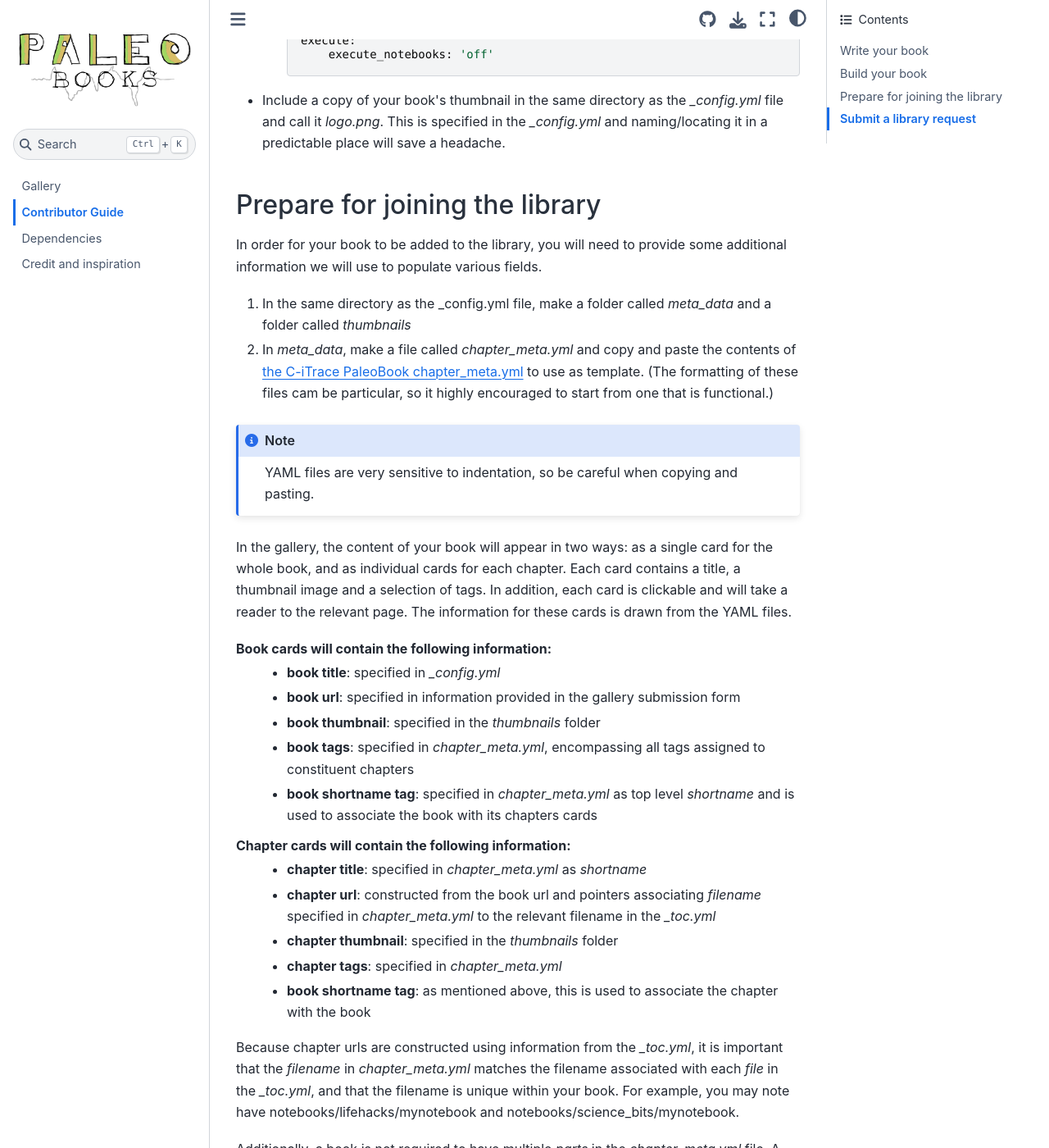
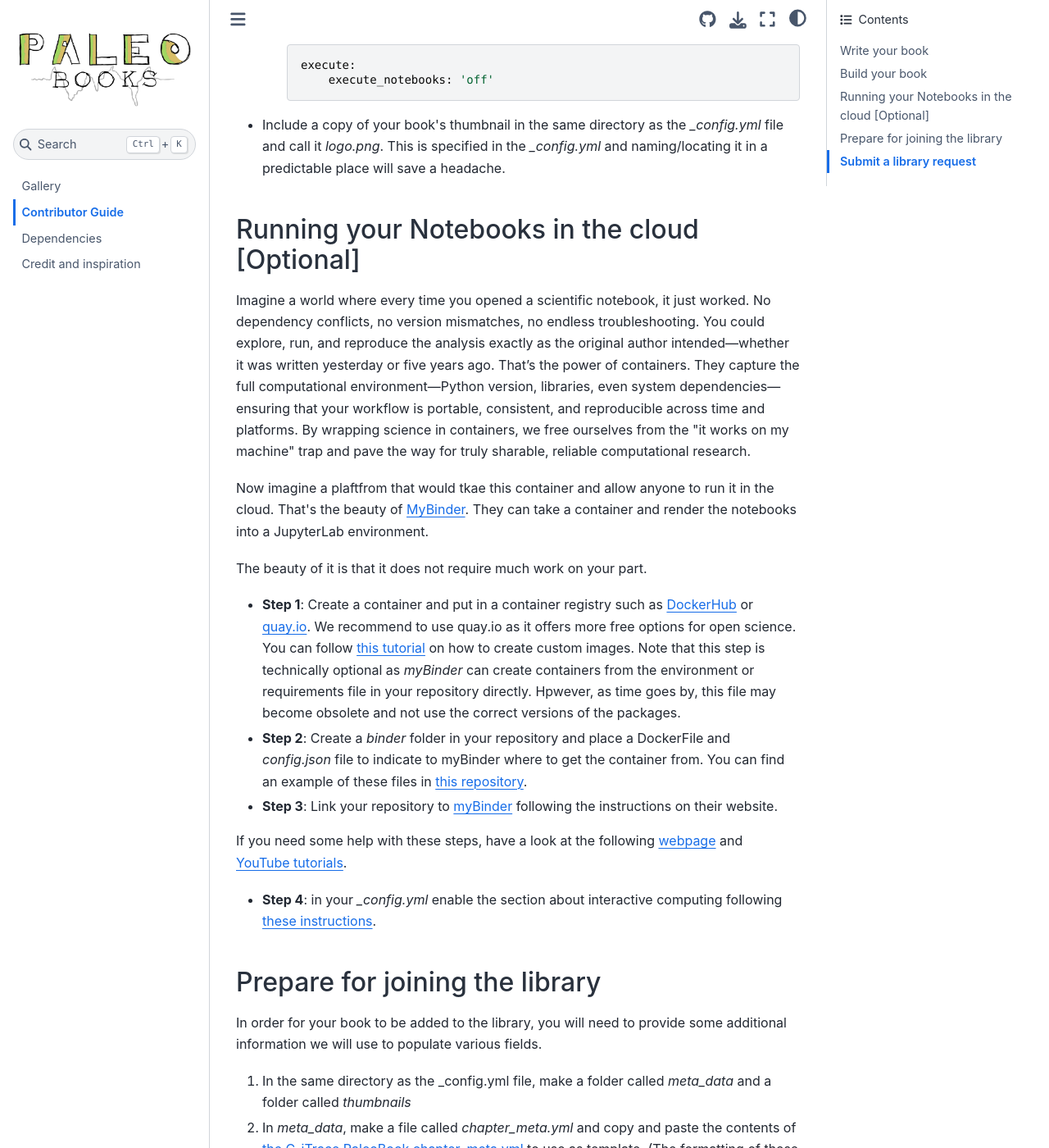
Before and after one commit to LinkedEarth/PaleoBooks, a Sphinx documentation site: the page built from doc/contributor_guide.rst, in a window 1280 px wide and 1400 px high, scrolled down 2500 px. Shown: the whole window at 82% size. Built offline with Sphinx 7.4.7 and the Sphinx Book theme 1.1.4, drawn with Linux system fonts in a browser that asks for light colours; nearby versions of some CDN libraries; some of the changed text lies outside the part shown.

Commit message:
Update contributor_guide.rst

```diff
--- a/doc/contributor_guide.rst
+++ b/doc/contributor_guide.rst
@@ -8,6 +8,7 @@ To make a great contribution you need to:
 
 #. :ref:`write-your-book`
 #. :ref:`build-your-book`
+#. :ref:`run-remote` [Optional]
 #. :ref:`Prepare your book to be added to the library<prepare-for-joining-the-library>`
 #. :ref:`Submit a request to have your book added<submit-a-library-request>`
 
@@ -19,10 +20,10 @@ To make a great contribution you need to:
 Write your book
 -----------------
 
-Each library contribution needs well organized content and a landing page (a readme or intro).
+Each library contribution needs well organized content and a landing page (a readme or intro). A template repository is available `here <https://github.com/jordanplanders/paleobook_template>`_.
 
 Content:
-*****************
+*********
 
 Structure your content into one or more sections, each addressing specific themes or topics.
 Each section contains one or more notebooks (chapters) that delve into the details of the respective theme.
@@ -41,7 +42,7 @@ How you organize your book is up to you. We have found Lifehacks and Science Bit
     Every notebook must have a level 1 header (one #). This header will be used in your JupyterBook table of contents. If your book has multiple level 1 headers, the first one will be used in your JupyterBook table of contents. You will have the opportunity to assign different names for the purpose of the gallery.
 
 Landing Page:
-*****************
+**************
 
 There isn't a required structure for your landing page, but we have found that the following elements are appropriate (bolded items are common section titles):
 
@@ -83,6 +84,25 @@ A couple of notes:
 .. _an example: https://github.com/khider/DISK-proxyComposite/blob/main/proxycomposite/_config.yml
 .. _look here: https://github.com/LinkedEarth/citrace_paleobook/blob/main/_toc.yml
 .. _these instructions about personal access tokens: https://docs.github.com/en/authentication/keeping-your-account-and-data-secure/managing-your-personal-access-tokens#creating-a-personal-access-token-classic
+
+.. _run-remote:
+
+Running your Notebooks in the cloud [Optional]
+----------------------------------------------
+
+Imagine a world where every time you opened a scientific notebook, it just worked. No dependency conflicts, no version mismatches, no endless troubleshooting. You could explore, run, and reproduce the analysis exactly as the original author intended—whether it was written yesterday or five years ago. That’s the power of containers. They capture the full computational environment—Python version, libraries, even system dependencies—ensuring that your workflow is portable, consistent, and reproducible across time and platforms. By wrapping science in containers, we free ourselves from the "it works on my machine" trap and pave the way for truly sharable, reliable computational research.
+
+Now imagine a plaftfrom that would tkae this container and allow anyone to run it in the cloud. That's the beauty of `MyBinder <https://mybinder.org>`_. They can take a container and render the notebooks into a JupyterLab environment.
+
+The beauty of it is that it does not require much work on your part.
+
+* **Step 1**: Create a container and put in a container registry such as `DockerHub <https://hub.docker.com>`_ or `quay.io <https://quay.io>`_. We recommend to use quay.io as it offers more free options for open science. You can follow `this tutorial <https://2i2c.org/community-showcase/admin/howto/environment/hub-user-image-template-guide.html>`_ on how to create custom images. Note that this step is technically optional as `myBinder` can create containers from the environment or requirements file in your repository directly. Hpwever, as time goes by, this file may become obsolete and not use the correct versions of the packages.
+* **Step 2**: Create a `binder` folder in your repository and place a DockerFile and `config.json` file to indicate to myBinder where to get the container from. You can find an example of these files in `this repository <https://github.com/khider/coral-visualization>`_.
+* **Step 3**: Link your repository to `myBinder <https://mybinder.org>`_ following the instructions on their website.
+
+If you need some help with these steps, have a look at the following `webpage <https://linked.earth/LeapFROGS/module6>`_ and `YouTube tutorials <https://www.youtube.com/watch?v=E3VQC6GyKzM>`_.
+
+* **Step 4**: in your `_config.yml` enable the section about interactive computing following `these instructions <https://jupyterbook.org/en/stable/interactive/launchbuttons.html>`_.
 
 .. _prepare-for-joining-the-library:
 
```
